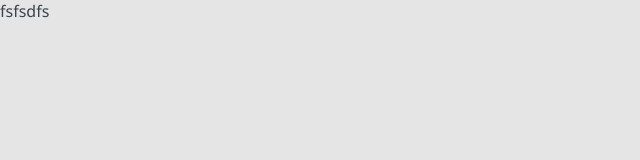
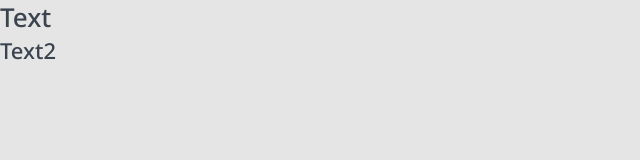
Before and after one commit to QueGonJinn/TopApp, a Next.js app: page / in a window 1280 px wide. Shown: the top 160 px of the page, without its empty margins (0-640 px from the left). Built offline with nearby package versions, Linux system fonts and the light colour scheme.

Commit message:
feat: implementation of the first component

```diff
--- /dev/null
+++ b/components/Htag/htag.module.css
@@ -0,0 +1,23 @@
+.h1 {
+	margin: 0;
+
+	font-size: 26px;
+	font-weight: 500;
+	line-height: 35px;
+}
+
+.h2 {
+	margin: 0;
+
+	font-size: 22px;
+	font-weight: 500;
+	line-height: 30px;
+}
+
+.h3 {
+	margin: 0;
+
+	font-size: 20px;
+	font-weight: 600;
+	line-height: 27px;
+}
--- /dev/null
+++ b/components/Htag/htag.props.ts
@@ -0,0 +1,6 @@
+import { ReactNode } from 'react';
+
+export interface HtagProps {
+	tag: 'h1' | 'h2' | 'h3';
+	children: ReactNode;
+}
--- /dev/null
+++ b/components/Htag/htag.tsx
@@ -0,0 +1,15 @@
+import { HtagProps } from './htag.props';
+import styles from './htag.module.css';
+
+export const Htag = ({ tag, children }: HtagProps): JSX.Element => {
+	switch (tag) {
+		case 'h1':
+			return <h1 className={styles.h1}>{children}</h1>;
+		case 'h2':
+			return <h2 className={styles.h2}>{children}</h2>;
+		case 'h3':
+			return <h3 className={styles.h3}>{children}</h3>;
+		default:
+			return <></>;
+	}
+};
--- /dev/null
+++ b/components/index.ts
@@ -0,0 +1 @@
+export * from './Htag/htag';
--- a/pages/index.tsx
+++ b/pages/index.tsx
@@ -1,10 +1,12 @@
-
+import React from 'react';
+import { Htag } from '../components';
 
 export default function Home(): JSX.Element {
-  return (
+	return (
 
-    <div>
-     fsfsdfs
-    </div>
-  );
+		<>
+			<Htag tag='h1'>Text</Htag>
+			<Htag tag='h2'>Text2</Htag>
+		</>
+	);
 }
```
